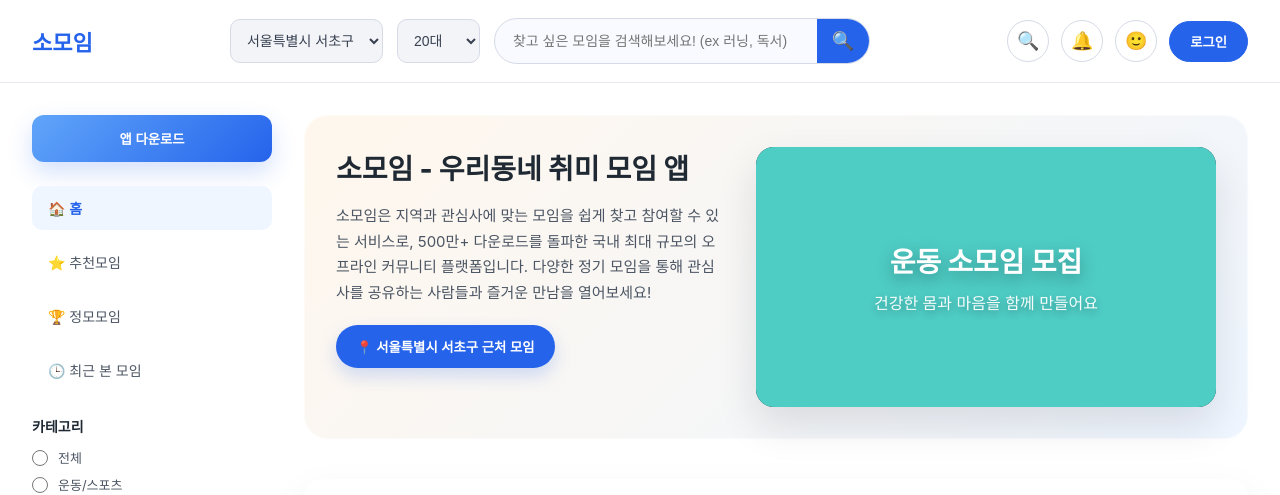
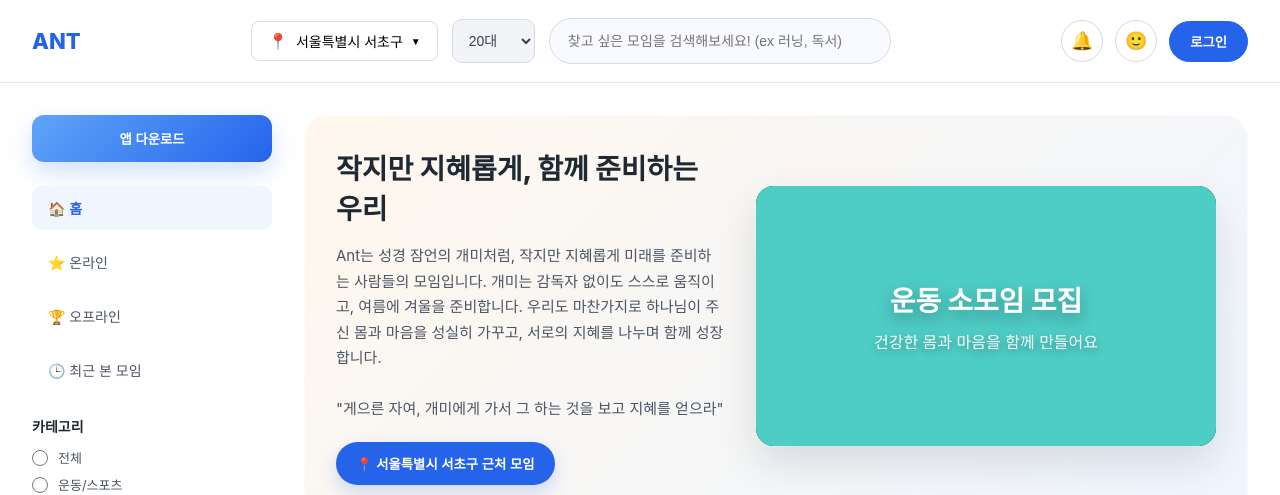
Before and after one commit to Timothy4983/Ant-GitHub, a React (Vite) app: page / in a window 1280 px wide. Shown: the top 495 px of the page. Built offline with nearby package versions, Linux system fonts and the light colour scheme.

Commit message:
RegionSelector 2단계 선택 기능 추가 및 HomePage 수정

```diff
--- a/src/components/RegionSelector.css
+++ b/src/components/RegionSelector.css
@@ -1,43 +1,41 @@
 .region-selector {
   position: relative;
-  width: 100%;
-  margin-bottom: 20px;
+  display: inline-block;
 }
 
 .region-selector-button {
-  width: 100%;
-  padding: 14px 16px;
-  background-color: white;
-  border: 2px solid #E0E0E0;
-  border-radius: 12px;
   display: flex;
   align-items: center;
-  gap: 10px;
+  gap: 8px;
+  padding: 8px 16px;
+  background: white;
+  border: 1px solid #ddd;
+  border-radius: 8px;
   cursor: pointer;
-  font-size: 16px;
-  transition: all 0.3s ease;
+  font-size: 14px;
+  min-width: 180px;
+  height: 40px;
+  transition: all 0.2s;
 }
 
 .region-selector-button:hover {
-  border-color: #8B4513;
-  background-color: #FFF8DC;
+  border-color: #4a90e2;
+  background: #f8f9fa;
 }
 
 .region-icon {
-  font-size: 18px;
+  font-size: 16px;
 }
 
 .region-text {
   flex: 1;
   text-align: left;
-  color: #333;
-  font-weight: 500;
+  white-space: nowrap;
 }
 
 .region-arrow {
-  font-size: 12px;
-  color: #666;
-  transition: transform 0.3s ease;
+  font-size: 10px;
+  transition: transform 0.2s;
 }
 
 .region-arrow.open {
@@ -50,56 +48,66 @@
   left: 0;
   right: 0;
   bottom: 0;
-  background-color: rgba(0, 0, 0, 0.3);
-  z-index: 998;
+  z-index: 999;
 }
 
 .region-dropdown {
   position: absolute;
-  top: 100%;
+  top: calc(100% + 4px);
   left: 0;
-  right: 0;
-  background-color: white;
-  border: 2px solid #E0E0E0;
-  border-radius: 12px;
-  margin-top: 4px;
+  min-width: 200px;
   max-height: 300px;
   overflow-y: auto;
-  z-index: 999;
+  background: white;
+  border: 1px solid #ddd;
+  border-radius: 8px;
   box-shadow: 0 4px 12px rgba(0, 0, 0, 0.15);
+  z-index: 1000;
 }
 
 .region-option {
-  width: 100%;
-  padding: 14px 16px;
-  text-align: left;
-  border: none;
-  background-color: white;
-  cursor: pointer;
-  font-size: 16px;
-  color: #333;
   display: flex;
   align-items: center;
   justify-content: space-between;
-  transition: background-color 0.2s ease;
-  border-bottom: 1px solid #F5F5F5;
-}
-
-.region-option:last-child {
-  border-bottom: none;
+  width: 100%;
+  padding: 12px 16px;
+  border: none;
+  background: white;
+  text-align: left;
+  cursor: pointer;
+  transition: background 0.2s;
+  font-size: 14px;
 }
 
 .region-option:hover {
-  background-color: #FFF8DC;
+  background: #f8f9fa;
 }
 
 .region-option.selected {
-  background-color: #FFF8DC;
-  color: #8B4513;
-  font-weight: 600;
+  background: #e8f4ff;
+  color: #4a90e2;
+  font-weight: 500;
 }
 
 .check-icon {
-  color: #8B4513;
-  font-weight: bold;
+  color: #4a90e2;
+  font-size: 16px;
 }
+
+.back-button {
+  display: flex;
+  align-items: center;
+  width: 100%;
+  padding: 12px 16px;
+  border: none;
+  background: #f8f9fa;
+  text-align: left;
+  cursor: pointer;
+  font-weight: 500;
+  font-size: 14px;
+  border-bottom: 1px solid #ddd;
+}
+
+.back-button:hover {
+  background: #e9ecef;
+}
--- a/src/components/RegionSelector.jsx
+++ b/src/components/RegionSelector.jsx
@@ -1,33 +1,39 @@
 import { useState } from 'react'
 import './RegionSelector.css'
 
-const regions = [
-  '전체',
-  '서울',
-  '경기',
-  '인천',
-  '부산',
-  '대구',
-  '광주',
-  '대전',
-  '울산',
-  '세종',
-  '강원',
-  '충북',
-  '충남',
-  '전북',
-  '전남',
-  '경북',
-  '경남',
-  '제주'
-]
+const regions = {
+  '서울특별시': ['전체', '서초구', '강남구', '마포구', '종로구', '중구', '용산구', '성동구', '광진구', '동대문구', '중랑구', '성북구', '강북구', '도봉구', '노원구', '은평구', '서대문구', '양천구', '강서구', '구로구', '금천구', '영등포구', '동작구', '관악구', '서초구', '강남구', '송파구', '강동구'],
+  '경기도': ['전체', '수원시', '성남시', '고양시', '용인시', '부천시', '안산시', '안양시', '남양주시', '화성시', '평택시', '의정부시', '시흥시', '파주시', '김포시', '광명시', '광주시', '군포시', '이천시', '양주시', '오산시', '구리시', '안성시', '포천시', '의왕시', '하남시', '여주시', '양평군', '동두천시', '과천시', '가평군', '연천군'],
+  '인천광역시': ['전체', '중구', '동구', '미추홀구', '연수구', '남동구', '부평구', '계양구', '서구', '강화군', '옹진군'],
+  '부산광역시': ['전체', '중구', '서구', '동구', '영도구', '부산진구', '동래구', '남구', '북구', '해운대구', '사하구', '금정구', '강서구', '연제구', '수영구', '사상구', '기장군'],
+  '대구광역시': ['전체', '중구', '동구', '서구', '남구', '북구', '수성구', '달서구', '달성군'],
+  '광주광역시': ['전체', '동구', '서구', '남구', '북구', '광산구'],
+  '대전광역시': ['전체', '동구', '중구', '서구', '유성구', '대덕구'],
+  '울산광역시': ['전체', '중구', '남구', '동구', '북구', '울주군'],
+  '세종특별자치시': ['전체'],
+  '강원특별자치도': ['전체', '춘천시', '원주시', '강릉시', '동해시', '태백시', '속초시', '삼척시'],
+  '충청북도': ['전체', '청주시', '충주시', '제천시'],
+  '충청남도': ['전체', '천안시', '공주시', '보령시', '아산시', '서산시', '논산시', '계룡시', '당진시'],
+  '전북특별자치도': ['전체', '전주시', '군산시', '익산시', '정읍시', '남원시', '김제시'],
+  '전라남도': ['전체', '목포시', '여수시', '순천시', '나주시', '광양시'],
+  '경상북도': ['전체', '포항시', '경주시', '김천시', '안동시', '구미시', '영주시', '영천시', '상주시', '문경시', '경산시'],
+  '경상남도': ['전체', '창원시', '진주시', '통영시', '사천시', '김해시', '밀양시', '거제시', '양산시'],
+  '제주특별자치도': ['전체', '제주시', '서귀포시']
+}
 
-function RegionSelector({ selectedRegion, onRegionChange }) {
+function RegionSelector({ selectedRegion, selectedDistrict, onRegionChange, onDistrictChange }) {
   const [isOpen, setIsOpen] = useState(false)
+  const [showDistricts, setShowDistricts] = useState(false)
 
-  const handleSelect = (region) => {
+  const handleRegionSelect = (region) => {
     onRegionChange(region)
+    setShowDistricts(true)
+  }
+
+  const handleDistrictSelect = (district) => {
+    onDistrictChange(district)
     setIsOpen(false)
+    setShowDistricts(false)
   }
 
   return (
@@ -35,10 +41,13 @@
       <button
         className="region-selector-button"
         onClick={() => setIsOpen(!isOpen)}
-        aria-expanded={isOpen}
       >
         <span className="region-icon">📍</span>
-        <span className="region-text">{selectedRegion || '지역 선택'}</span>
+        <span className="region-text">
+          {selectedRegion && selectedDistrict
+            ? `${selectedRegion} ${selectedDistrict}`
+            : '지역 선택'}
+        </span>
         <span className={`region-arrow ${isOpen ? 'open' : ''}`}>▼</span>
       </button>
 
@@ -46,16 +55,38 @@
         <>
           <div className="region-overlay" onClick={() => setIsOpen(false)} />
           <div className="region-dropdown">
-            {regions.map((region) => (
+            {!showDistricts ? (
+              // 1단계: 지역 선택
+              Object.keys(regions).map((region) => (
                 <button
                   key={region}
                   className={`region-option ${selectedRegion === region ? 'selected' : ''}`}
-                onClick={() => handleSelect(region)}
+                  onClick={() => handleRegionSelect(region)}
                 >
                   {region}
-                {selectedRegion === region && <span className="check-icon">✓</span>}
+                </button>
+              ))
+            ) : (
+              // 2단계: 구/시 선택
+              <>
+                <button
+                  className="back-button"
+                  onClick={() => setShowDistricts(false)}
+                >
+                  ← 뒤로가기
+                </button>
+                {regions[selectedRegion]?.map((district) => (
+                  <button
+                    key={district}
+                    className={`region-option ${selectedDistrict === district ? 'selected' : ''}`}
+                    onClick={() => handleDistrictSelect(district)}
+                  >
+                    {district}
+                    {selectedDistrict === district && <span className="check-icon">✓</span>}
                   </button>
                 ))}
+              </>
+            )}
           </div>
         </>
       )}
--- a/src/pages/HomePage.jsx
+++ b/src/pages/HomePage.jsx
@@ -1,6 +1,7 @@
 import { useState } from 'react'
 import { useNavigate } from 'react-router-dom'
 import AdSlider from '../components/AdSlider'
+import RegionSelector from '../components/RegionSelector'
 import './HomePage.css'
 
 const categories = [
@@ -78,7 +79,8 @@
 
 function HomePage() {
   const navigate = useNavigate()
-  const [selectedRegion, setSelectedRegion] = useState('서울특별시 서초구')
+  const [selectedRegion, setSelectedRegion] = useState('서울특별시')
+  const [selectedDistrict, setSelectedDistrict] = useState('서초구')
   const [ageRange, setAgeRange] = useState('20대')
   const [searchValue, setSearchValue] = useState('')
 
@@ -86,7 +88,7 @@
     event.preventDefault()
     navigate('/clubs', {
       state: {
-        region: selectedRegion,
+        region: `${selectedRegion} ${selectedDistrict}`,
         type: 'all',
         keyword: searchValue
       }
@@ -96,15 +98,14 @@
   return (
     <div className="home-desktop">
       <header className="top-nav">
-        <div className="logo" onClick={() => navigate('/')}>소모임</div>
+        <div className="logo" onClick={() => navigate('/')}>ANT</div>
         <div className="nav-controls">
-          <select value={selectedRegion} onChange={(e) => setSelectedRegion(e.target.value)}>
-            <option>서울특별시 서초구</option>
-            <option>서울특별시 강남구</option>
-            <option>서울특별시 마포구</option>
-            <option>경기 수원시</option>
-            <option>부산 해운대구</option>
-          </select>
+          <RegionSelector
+            selectedRegion={selectedRegion}
+            selectedDistrict={selectedDistrict}
+            onRegionChange={setSelectedRegion}
+            onDistrictChange={setSelectedDistrict}
+          />
           <select value={ageRange} onChange={(e) => setAgeRange(e.target.value)}>
             <option>20대</option>
             <option>30대</option>
@@ -118,13 +119,9 @@
               value={searchValue}
               onChange={(e) => setSearchValue(e.target.value)}
             />
-            <button type="submit">🔍</button>
           </form>
         </div>
         <div className="nav-actions">
-          <button className="icon-btn" aria-label="검색">
-            🔍
-          </button>
           <button className="icon-btn" aria-label="알림">
             🔔
           </button>
@@ -140,8 +137,8 @@
           <button className="download-btn">앱 다운로드</button>
           <nav className="sidebar-nav">
             <button className="active">🏠 홈</button>
-            <button>⭐ 추천모임</button>
-            <button>🏆 정모모임</button>
+            <button>⭐ 온라인</button>
+            <button>🏆 오프라인</button>
             <button>🕒 최근 본 모임</button>
           </nav>
 
@@ -163,13 +160,17 @@
         <main className="main-content">
           <section className="hero-section">
             <div className="hero-text">
-              <h1>소모임 - 우리동네 취미 모임 앱</h1>
+              <h1>작지만 지혜롭게, 함께 준비하는 우리</h1>
               <p>
-                소모임은 지역과 관심사에 맞는 모임을 쉽게 찾고 참여할 수 있는 서비스로, 500만+ 다운로드를 돌파한
-                국내 최대 규모의 오프라인 커뮤니티 플랫폼입니다. 다양한 정기 모임을 통해 관심사를 공유하는 사람들과 즐거운 만남을 열어보세요!
+                Ant는 성경 잠언의 개미처럼, 작지만 지혜롭게 미래를 준비하는 사람들의 모임입니다.
+                개미는 감독자 없이도 스스로 움직이고, 여름에 겨울을 준비합니다.
+                우리도 마찬가지로 하나님이 주신 몸과 마음을 성실히 가꾸고, 서로의 지혜를 나누며 함께 성장합니다.
+                <br />
+                <br />
+                <div>"게으른 자여, 개미에게 가서 그 하는 것을 보고 지혜를 얻으라"</div>
               </p>
-              <button className="hero-region" onClick={() => navigate('/clubs', { state: { region: selectedRegion, type: 'all' } })}>
-                📍 {selectedRegion} 근처 모임
+              <button className="hero-region" onClick={() => navigate('/clubs', { state: { region: `${selectedRegion} ${selectedDistrict}`, type: 'all' } })}>
+                📍 {selectedRegion} {selectedDistrict} 근처 모임
               </button>
             </div>
             <div className="hero-media">
@@ -180,7 +181,7 @@
           <section className="featured-section">
             <header className="section-header">
               <h2>활동이 활발한 모임</h2>
-              <button className="more-btn" onClick={() => navigate('/clubs', { state: { region: selectedRegion, type: 'all' } })}>
+              <button className="more-btn" onClick={() => navigate('/clubs', { state: { region: `${selectedRegion} ${selectedDistrict}`, type: 'all' } })}>
                 더보기 →
               </button>
             </header>
```
Lines whose indentation alone changed are shown as unchanged.
